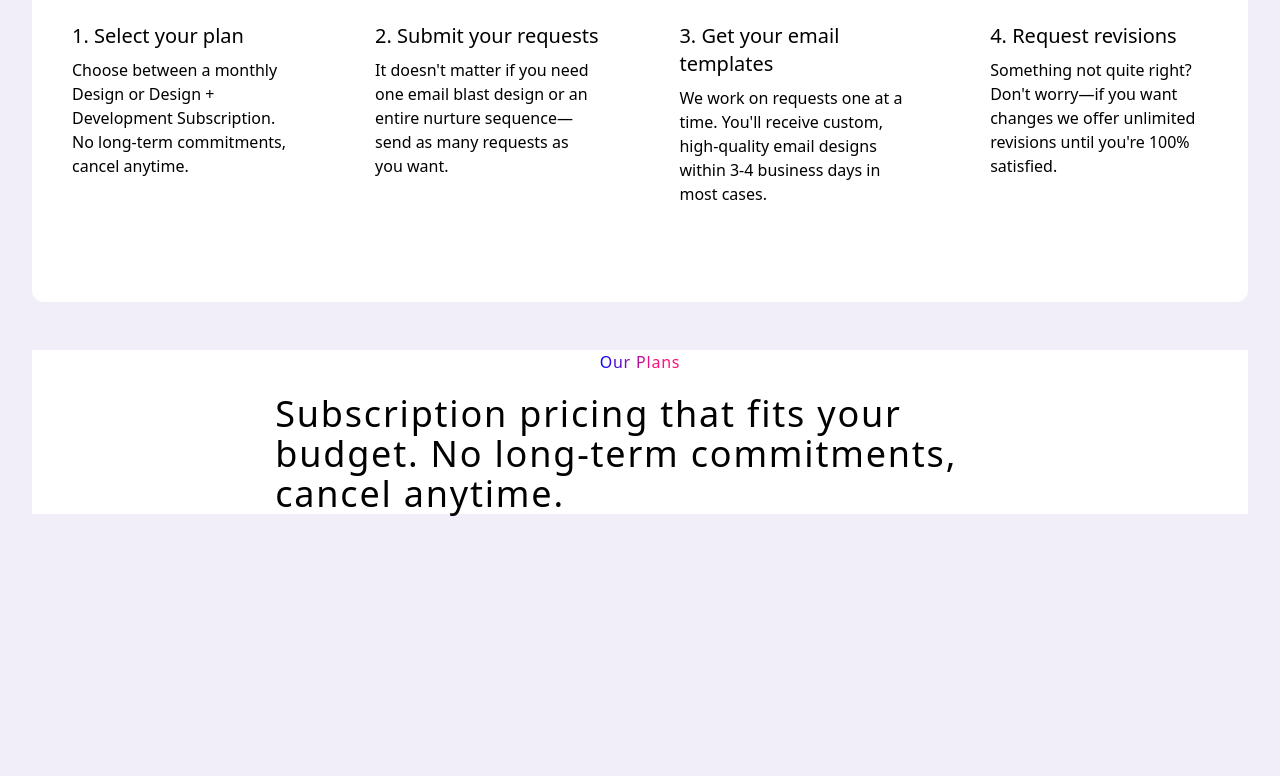
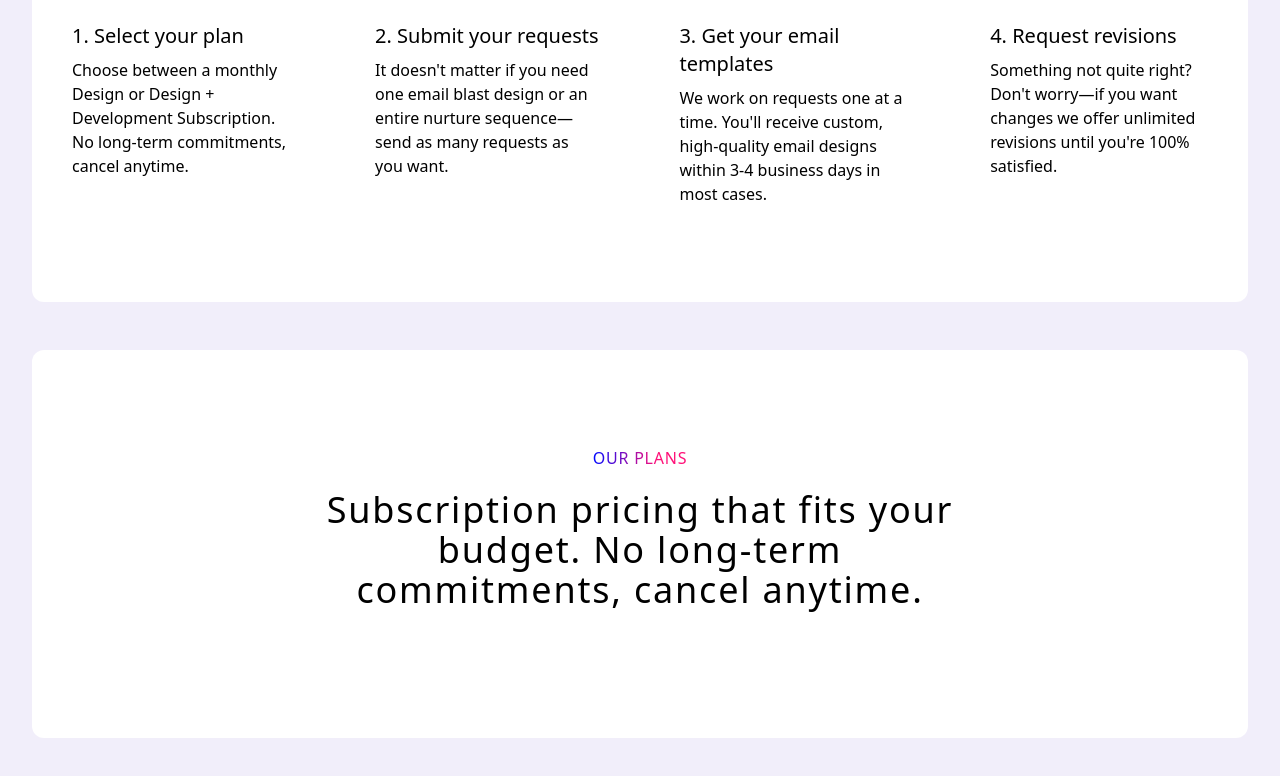
Before and after one commit to samsonc89/limitless, a React (Vite) app: page / in a window 1280 px wide. Shown: the part 3659-4435 px from the top of the page. Before the commit the page ends 4221 px from the top, so only its background shows below. Built offline with nearby package versions, Linux system fonts and the light colour scheme.

Commit message:
Add padding to section

```diff
--- a/src/components/Plans.jsx
+++ b/src/components/Plans.jsx
@@ -1,13 +1,15 @@
 export const Plans = () => {
   return (
-    <section className="container bg-white">
-      <p className="text-gradient mx-auto mb-5 block w-fit tracking-wider ">
+    <section className="container rounded-xl bg-white p-12 xl:py-24">
+      <div className="text-center">
+        <p className="text-gradient mx-auto mb-5 block w-fit uppercase tracking-wider ">
           Our Plans
         </p>
         <h2 className="mx-auto mb-8 text-3xl tracking-wider lg:w-3/5 xl:w-3/5 xl:text-4xl">
           Subscription pricing that fits your budget. No long-term commitments,
           cancel anytime.
         </h2>
+      </div>
     </section>
   )
 }
```
Lines whose indentation alone changed are shown as unchanged.
